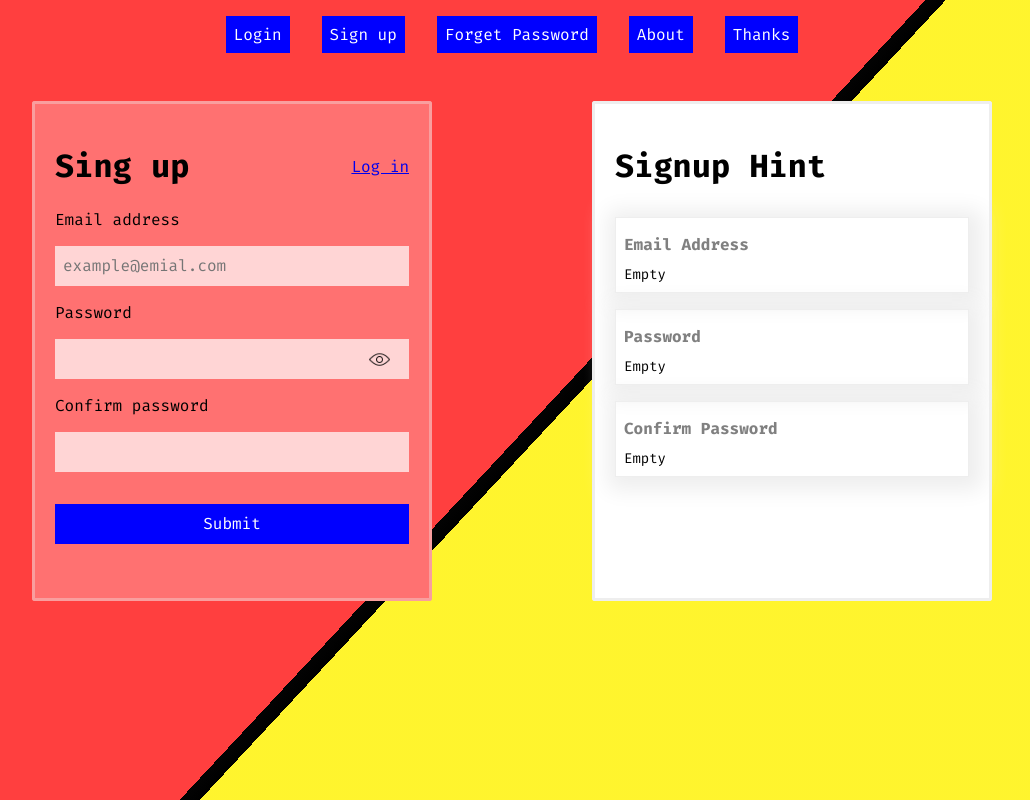
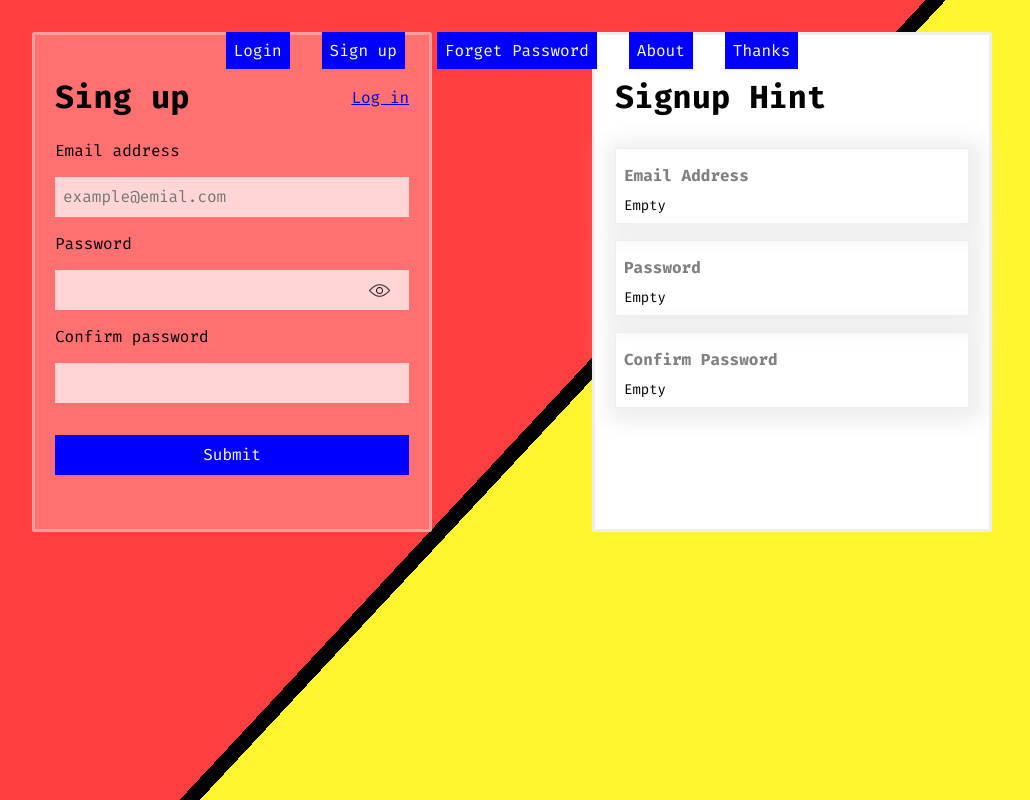
Before and after one commit to ariannargesi/cubic-forms, a React (Create React App) app: page / in a window 1280 px wide. Shown: the whole page, without its empty margins (128-1158 px from the left). Built offline with nearby package versions, Linux system fonts and the light colour scheme.

Commit message:
move buttons to top of the page

```diff
--- a/src/Components/ButtonsGroup/ButtonsGroup.css
+++ b/src/Components/ButtonsGroup/ButtonsGroup.css
@@ -1,5 +1,7 @@
 .buttons-group {
-    margin: 0 auto;
+    width: 100%;
+    margin: 1rem auto;
+    z-index: 100;
     text-align: center;
-
+    position: absolute;
 }
```
